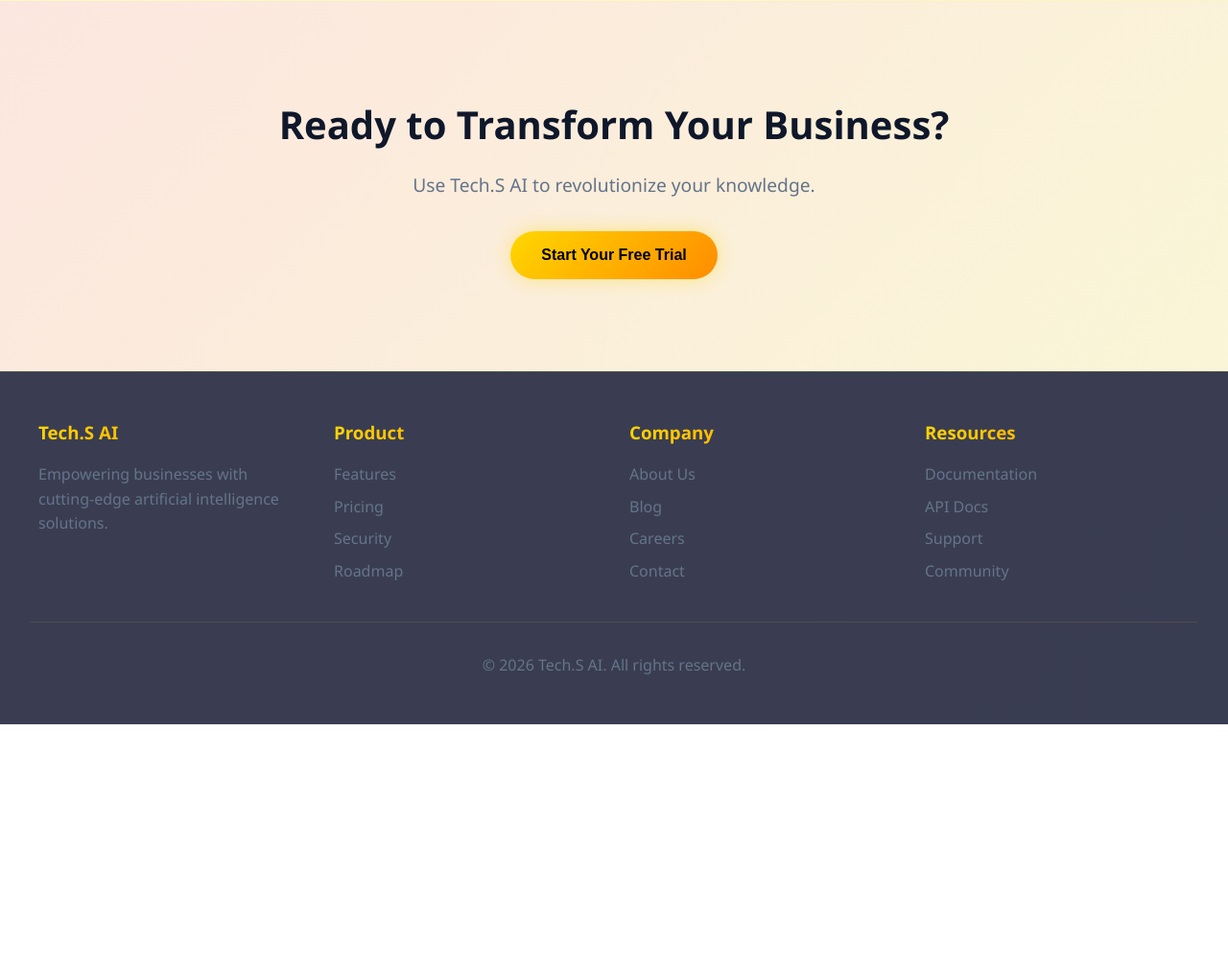
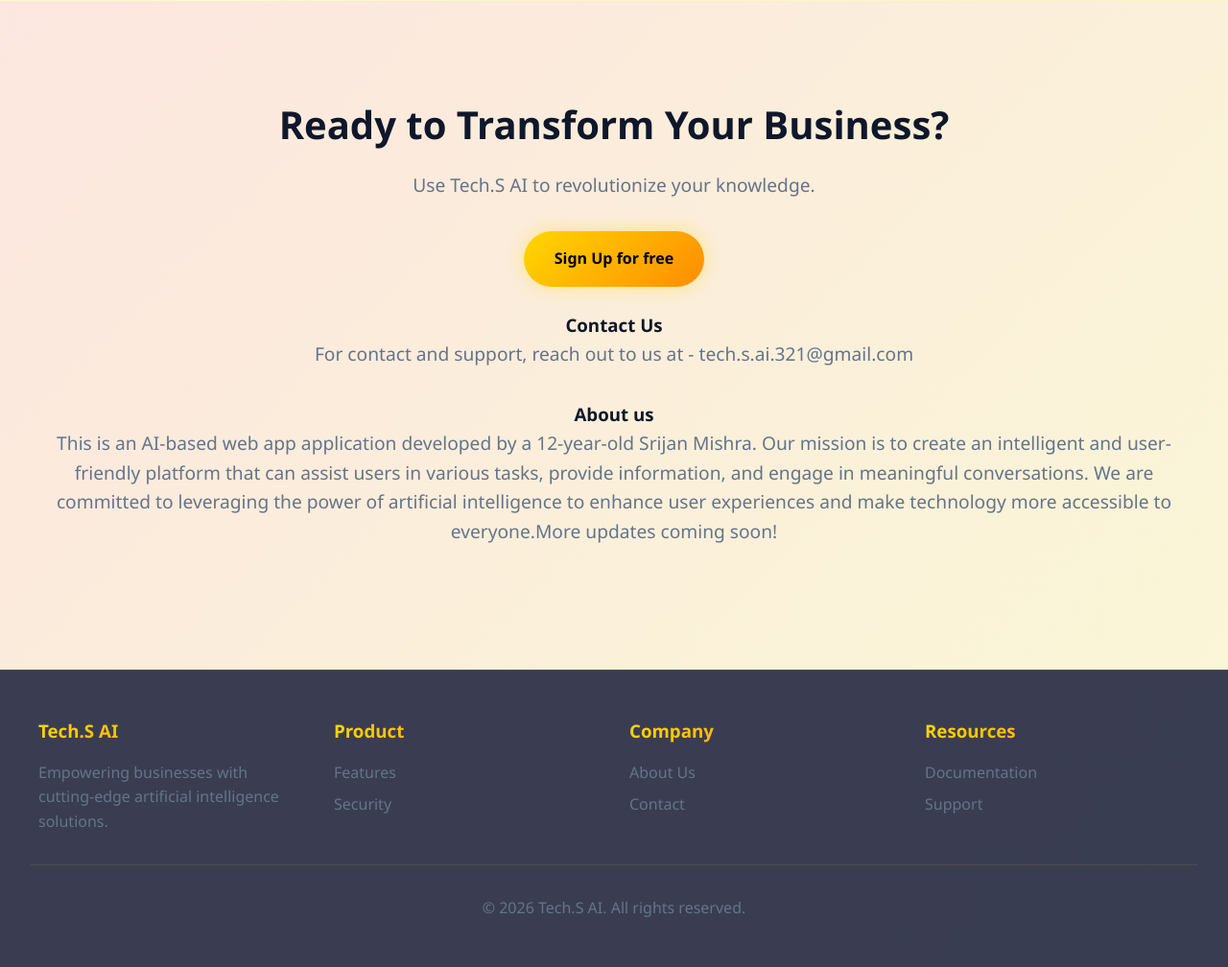
Before and after one commit to Tech-S-AI321/Tech.S-AI, a Flask app: page / in a window 1280 px wide. Shown: the part 2040-3048 px from the top of the page at 96% size. Before the commit the page ends 2795 px from the top, so only its background shows below. Run offline with Flask 3, Linux system fonts and the light colour scheme.

Commit message:
Update home.html

```diff
--- a/templates/home.html
+++ b/templates/home.html
@@ -114,7 +114,11 @@
     <section class="cta-section" id="contact">
         <h2>Ready to Transform Your Business?</h2>
         <p>Use Tech.S AI to revolutionize your knowledge.</p>
-        <button class="btn btn-primary">Start Your Free Trial</button>
+        <a href="/signup/" class="btn btn-primary">Sign Up for free</a><br><br>
+        <h3>Contact Us</h3>
+        <p>For contact and support, reach out to us at - tech.s.ai.321@gmail.com</p>
+        <h3>About us</h3>
+        <p>This is an AI-based web app application developed by a 12-year-old Srijan Mishra. Our mission is to create an intelligent and user-friendly platform that can assist users in various tasks, provide information, and engage in meaningful conversations. We are committed to leveraging the power of artificial intelligence to enhance user experiences and make technology more accessible to everyone.More updates coming soon!</p>
     </section>
 
     <!-- Footer -->
@@ -127,28 +131,22 @@
             <div class="footer-section">
                 <h3>Product</h3>
                 <ul>
-                    <li><a href="#">Features</a></li>
-                    <li><a href="#">Pricing</a></li>
-                    <li><a href="#">Security</a></li>
-                    <li><a href="#">Roadmap</a></li>
+                    <li><a href="#features">Features</a></li>
+                    <li><a href="#features">Security</a></li>
                 </ul>
             </div>
             <div class="footer-section">
                 <h3>Company</h3>
                 <ul>
-                    <li><a href="#">About Us</a></li>
-                    <li><a href="#">Blog</a></li>
-                    <li><a href="#">Careers</a></li>
-                    <li><a href="#">Contact</a></li>
+                    <li><a href="#contact">About Us</a></li>
+                    <li><a href="#contact">Contact</a></li>
                 </ul>
             </div>
             <div class="footer-section">
                 <h3>Resources</h3>
                 <ul>
-                    <li><a href="#">Documentation</a></li>
-                    <li><a href="#">API Docs</a></li>
-                    <li><a href="#">Support</a></li>
-                    <li><a href="#">Community</a></li>
+                    <li><a href="#contact">Documentation</a></li>
+                    <li><a href="#contact">Support</a></li>
                 </ul>
             </div>
         </div>
```
